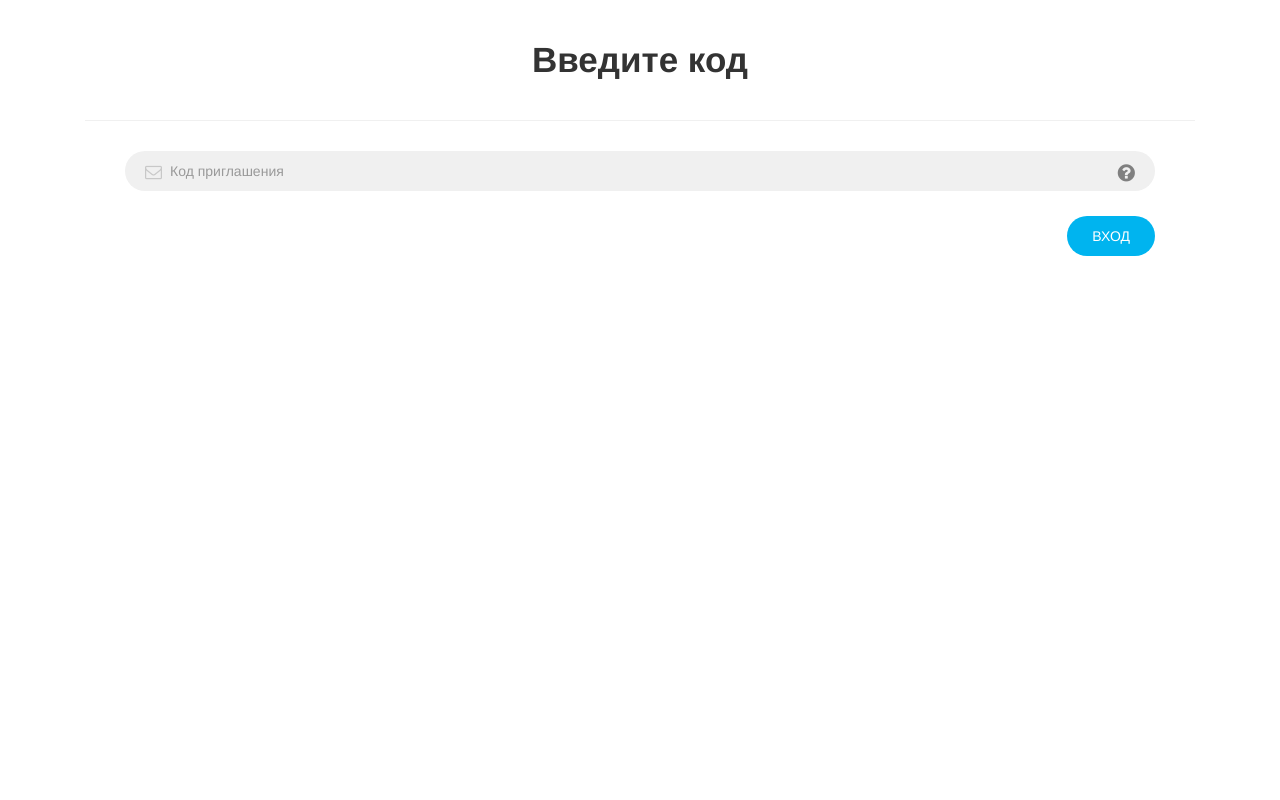
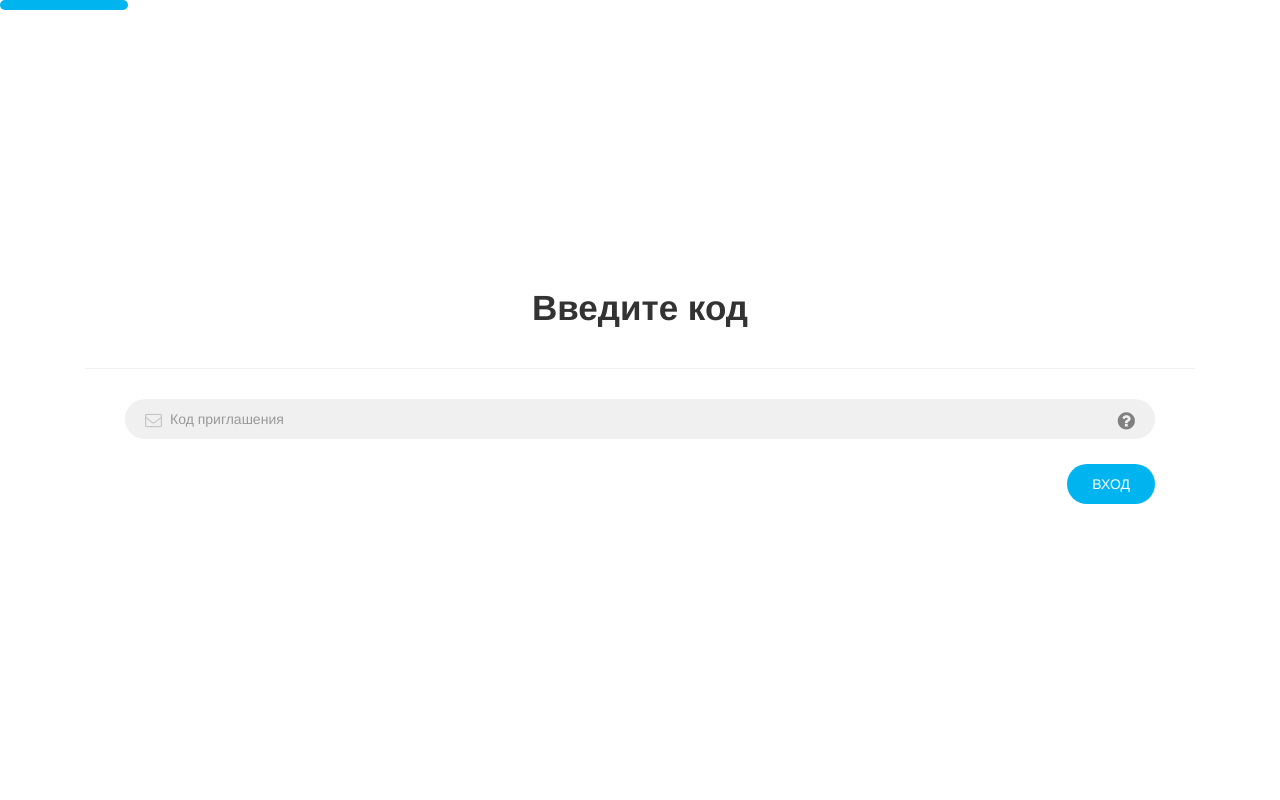
Before and after one commit to islandsexit/IsFaceCV, a Django app: page /checkin in a window 1280 px wide. Run offline with Django 4.2, Linux system fonts and the light colour scheme; some libraries are stand-ins or nearby versions.

Commit message:
progress bar done

```diff
--- a/face/static/upload_app/css/style_code.css
+++ b/face/static/upload_app/css/style_code.css
@@ -1,9 +1,22 @@
 
 body {
-    /* display: flex; */
+    display: flex;
     justify-content: center;
-    align-items: center;
+    align-items: flex-start;
     height: 100vh;
+}
+
+.row{
+
+}
+.container{
+    display: flex;
+    /* align-items: center; */
+    justify-content: center;
+    position: absolute;
+    top: 31%;
+    flex-direction: column;
+
 }
 
 .kv-avatar .krajee-default.file-preview-frame,.kv-avatar .krajee-default.file-preview-frame:hover {
--- a/face/static/upload_app/css/style_layout.css
+++ b/face/static/upload_app/css/style_layout.css
@@ -1,4 +1,4 @@
-/* .body{
+.body{
     display: block;
 }
 
@@ -7,15 +7,16 @@
     background: #00b4ef;
     border-radius: 30px;
     text-align: center;
-    height: 50px;
-    width: 200px;
+    height: 10px;
+    width: 10%;
     display: inline-block;
     transition: .2s;
     position: relative;
     overflow: hidden;
+    margin-right: auto;
 }
 
-.status_uploading {
+/* .status_uploading {
     transform: rotate(180deg);
     flex: 0 5vw;
     order: -1;
@@ -25,4 +26,6 @@
     margin-left:4vh;
     margin-right:4vh;
     background: #ccc;
-} */
+}
+dddddddddddddddddddd
+*/
--- a/face/upload_app/templates/upload_app/layout.html
+++ b/face/upload_app/templates/upload_app/layout.html
@@ -8,11 +8,11 @@
     <link href="https://cdn.jsdelivr.net/npm/bootstrap@5.1.3/dist/css/bootstrap.min.css" rel="stylesheet" integrity="sha384-1BmE4kWBq78iYhFldvKuhfTAU6auU8tT94WrHftjDbrCEXSU1oBoqyl2QvZ6jIW3" crossorigin="anonymous">
     <link rel="stylesheet" href="https://cdnjs.cloudflare.com/ajax/libs/twitter-bootstrap/3.3.7/css/bootstrap.min.css" />
     <link rel="stylesheet" href="https://cdnjs.cloudflare.com/ajax/libs/font-awesome/4.7.0/css/font-awesome.min.css" />
-    <!-- <link rel="stylesheet" href = {% static 'upload_app/css/style_layout.css' %} /> -->
+     <link rel="stylesheet" href = {% static 'upload_app/css/style_layout.css' %} />
     <script src="//ajax.googleapis.com/ajax/libs/jquery/1.9.1/jquery.min.js"></script>
 </head>
 <body>
-    <!-- <div class="status status_uploading" ></div> -->
+    <div class="status status_uploading" id="status"></div>
 
 
     {% block content  %}
```
Also changed, not shown: face/static/upload_app/js/script.js (+4 -3 lines), face/upload_app/static/upload_app/css/style_code.css (+14 -1 lines), face/upload_app/static/upload_app/css/style_layout.css (+8 -5 lines), face/upload_app/static/upload_app/js/script.js (+4 -3 lines).
